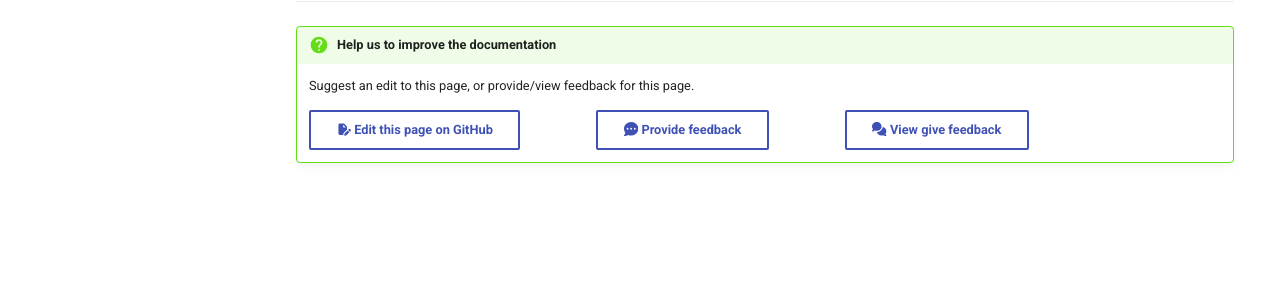
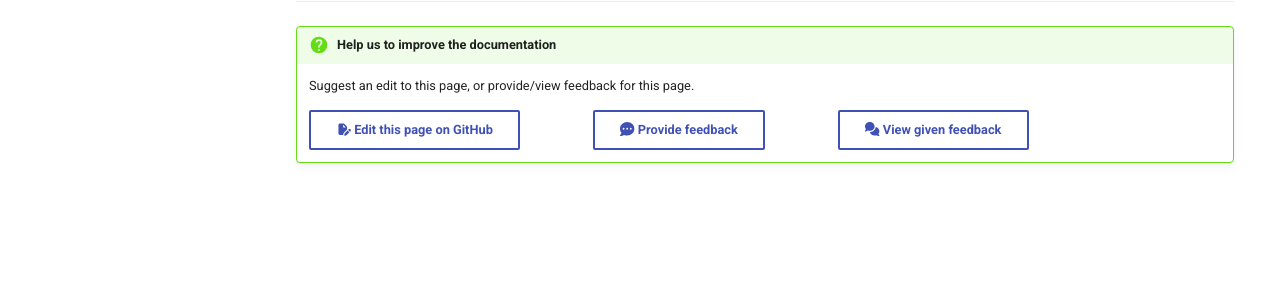
Before and after one commit to hacs/documentation, an MkDocs documentation site: the page built from source/glossary.md, in a window 1280 px wide. Shown: the part 328-628 px from the top of the page. Built offline with MkDocs 1.6.1 and Material for MkDocs 9.7.7, drawn with Linux system fonts in a browser that asks for light colours; plug-ins that fetch from the network failed and are left out; comment, search, counter and statistics services are not loaded.

Commit message:
fix link

```diff
--- a/mkdocs.yml
+++ b/mkdocs.yml
@@ -3,6 +3,7 @@ site_description: HACS gives you a powerful UI to handle downloads of all your c
 site_url: https://hacs.xyz
 repo_url: https://github.com/hacs/integration
 repo_name: hacs/integration
+remote_branch: !ENV [CF_PAGES_BRANCH, "experimental"]
 docs_dir: source
 site_dir: build
 use_directory_urls: true
--- a/source/assets/stylesheets/extra.css
+++ b/source/assets/stylesheets/extra.css
@@ -13,6 +13,9 @@
     justify-content: space-between;
     text-align: center;
     max-width: 720px;
+}
+.feedback-actions a {
+    word-break: normal;
 }
 
 .twemoji.right-icon {
--- a/source/overrides/partials/feedback.html
+++ b/source/overrides/partials/feedback.html
@@ -5,7 +5,7 @@
     <p>Suggest an edit to this page, or provide/view feedback for this page.</p>
     <div class="feedback-actions">
         <a class="md-button"
-            href="https://github.com/hacs/documentation/edit/experimental/source/{{page.file.src_path}}"
+            href="https://github.com/hacs/documentation/edit/{{config.remote_branch}}/source/{{page.file.src_path}}"
             target="_blank">
             <span class="twemoji">
                 {% include ".icons/fontawesome/solid/file-pen.svg" %}
@@ -24,7 +24,7 @@
             <span class="twemoji">
                 {% include ".icons/fontawesome/solid/comments.svg" %}
             </span>
-            View give feedback
+            View given feedback
         </a>
     </div>
 </div>
```
